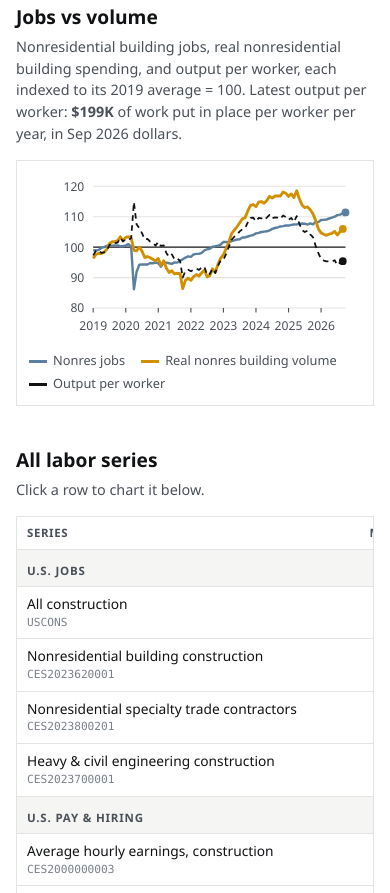
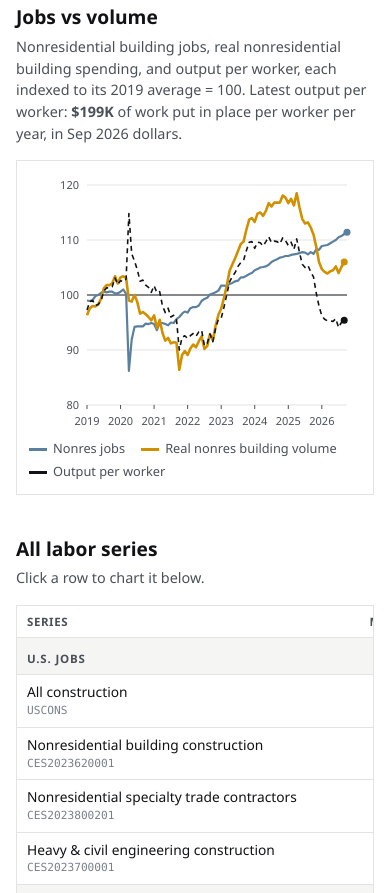
Before and after one commit to LEMOINE-JDK/construction-ppi, a plain HTML site: page site/labor.html in a window 390 px wide. Shown: the part 1371-2264 px from the top of the page. Drawn offline with Linux system fonts and the light colour scheme.

Commit message:
Size every chart to its box so labels and lines render at true scale
Co-Authored-By: Claude Opus 5.5 <noreply@anthropic.com>
Claude-Session: https://claude.ai/code/session_01KVZQtYWCX223x41tiu1UVf

```diff
--- a/site/assets/site.css
+++ b/site/assets/site.css
@@ -136,7 +136,7 @@ label.f { display: grid; gap: 4px; font-size: .75rem; text-transform: uppercase;
 
 /* Trend chart */
 .chartbox { border: 1px solid var(--rule); padding: 12px; position: relative; }
-#trend { width: 100%; height: 340px; display: block; }
+.chartbox svg { width: 100%; height: 340px; display: block; }
 .tip { position: absolute; pointer-events: none; background: var(--ink); color: var(--paper); font-size: .78rem; padding: 6px 8px; white-space: nowrap; display: none; }
 .keyline { display: flex; flex-wrap: wrap; gap: 4px 16px; font-size: .8rem; color: var(--ink-2); margin-top: 6px; }
 .keyline i { display: inline-block; width: 18px; height: 3px; vertical-align: middle; margin-right: 6px; }
@@ -174,7 +174,7 @@ footer p { margin: 0; max-width: 90ch; }
   .kpi .val { font-size: 1.6rem; }
   .stamp { text-align: left; }
   footer dl { grid-template-columns: 1fr; }
-  #trend { height: 260px; }
+  .chartbox svg { height: 260px; }
 }
 @media (prefers-reduced-motion: reduce) { * { transition: none !important; } }
 
```
